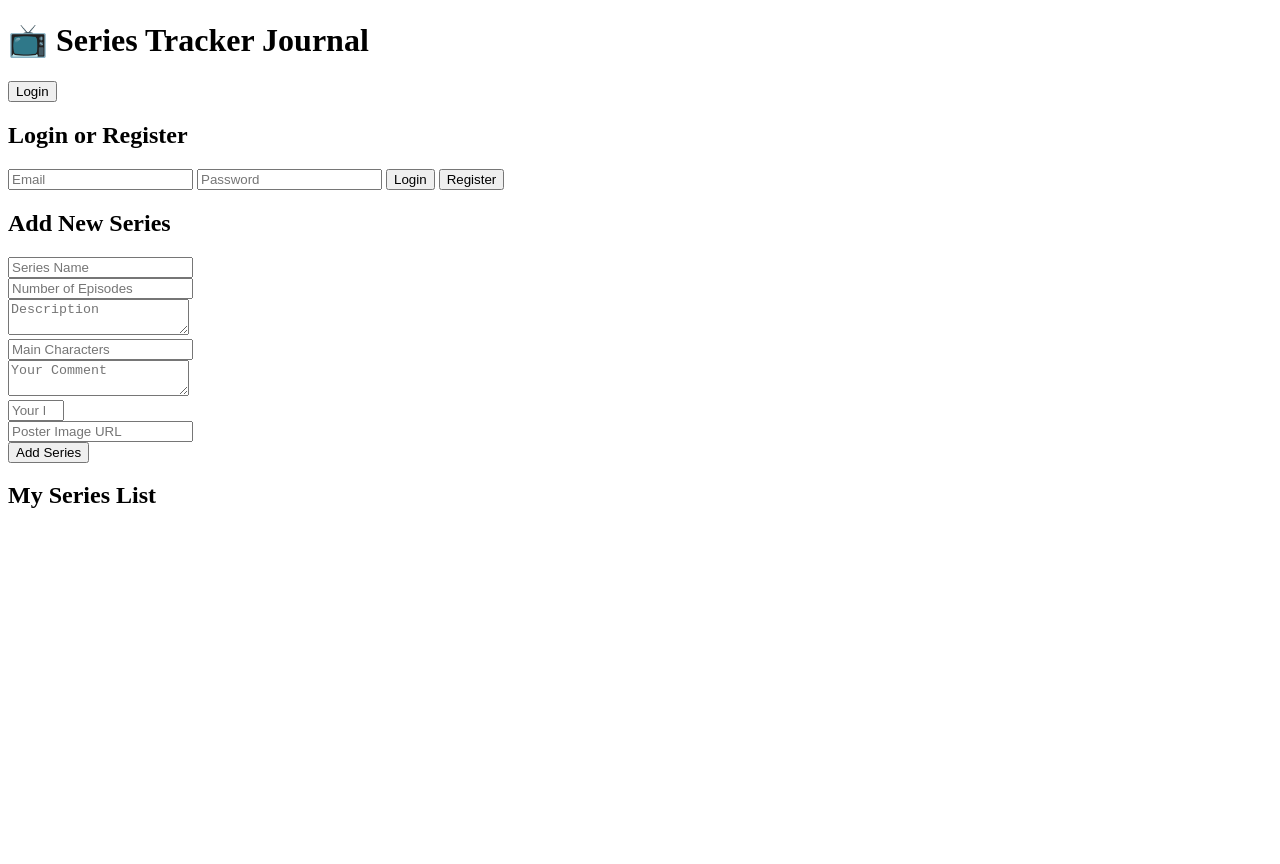
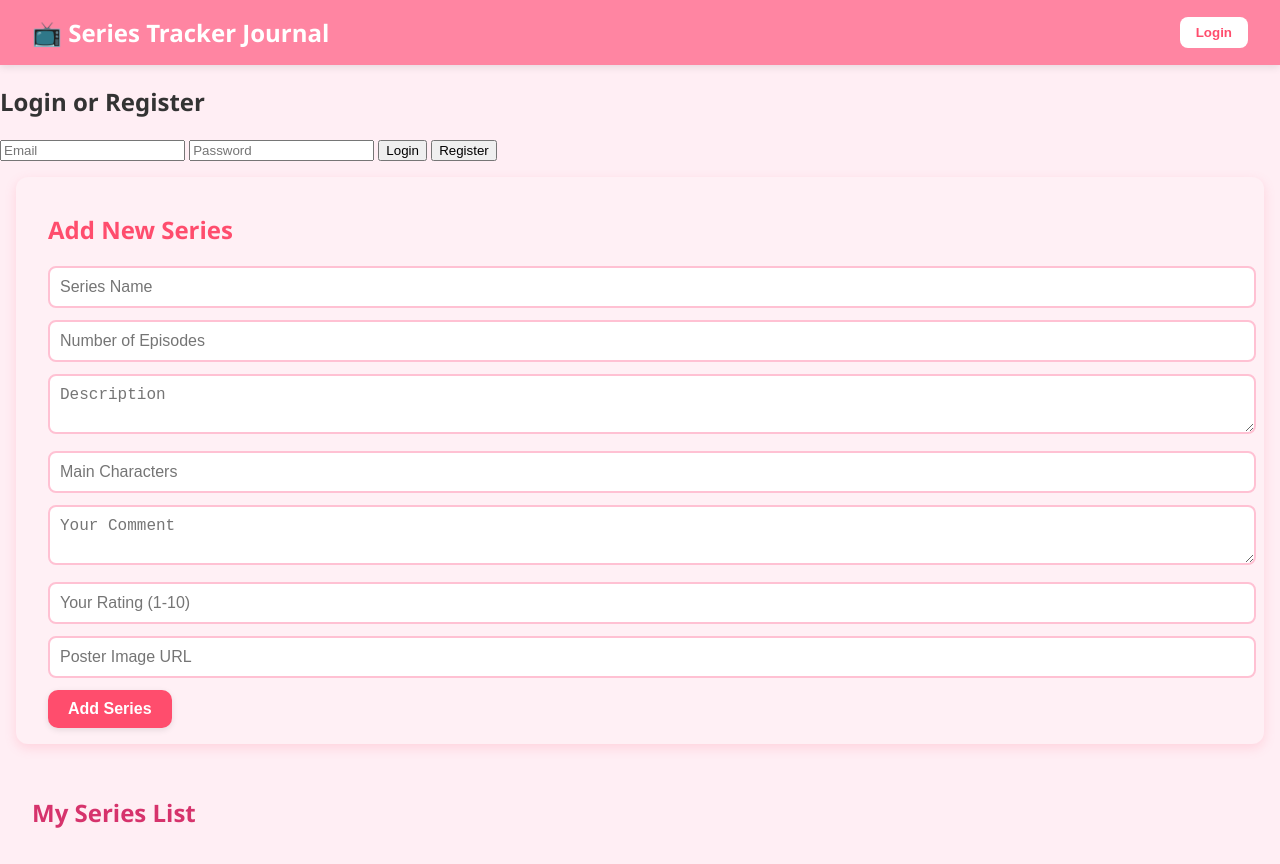
Before and after one commit to janzppw/series-trackerjournal, a plain HTML site: page index.html in a window 1280 px wide. Before the commit the page ends 800 px from the top, so only its background shows below. Drawn offline with Linux system fonts and the light colour scheme.

Commit message:
Update index.html

```diff
--- a/index.html
+++ b/index.html
@@ -4,7 +4,147 @@
   <meta charset="UTF-8" />
   <meta name="viewport" content="width=device-width, initial-scale=1.0"/>
   <title>Series Tracker Journal</title>
-  <link rel="stylesheet" href="styles.css" />
+  <style>
+    body {
+  font-family: 'Segoe UI', sans-serif;
+  margin: 0;
+  padding: 0;
+  background-color: #ffeef4;
+  color: #333;
+}
+header {
+  background-color: #ff85a2;
+  color: white;
+  padding: 1rem 2rem;
+  display: flex;
+  justify-content: space-between;
+  align-items: center;
+  box-shadow: 0 2px 8px rgba(0,0,0,0.1);
+}
+
+header h1 {
+  margin: 0;
+  font-size: 1.5rem;
+}
+
+header button {
+  background-color: white;
+  color: #ff4d6d;
+  border: none;
+  padding: 0.5rem 1rem;
+  font-weight: bold;
+  border-radius: 8px;
+  cursor: pointer;
+  transition: background-color 0.2s ease;
+}
+
+header button:hover {
+  background-color: #ffe0e7;
+}
+
+/* 📋 Form Section */
+#addSeries {
+  background-color: #fff0f5;
+  padding: 1rem 2rem;
+  border-radius: 12px;
+  margin: 1rem;
+  box-shadow: 0 4px 12px rgba(255, 105, 135, 0.2);
+}
+
+#addSeries h2 {
+  color: #ff4d6d;
+}
+
+form input,
+form textarea {
+  width: 100%;
+  margin-bottom: 12px;
+  padding: 10px;
+  border: 2px solid #ffc1d3;
+  border-radius: 8px;
+  font-size: 1rem;
+  background-color: #fff;
+  transition: border-color 0.2s ease;
+}
+
+form input:focus,
+form textarea:focus {
+  outline: none;
+  border-color: #ff4d6d;
+}
+
+/* 🎀 Buttons */
+form button {
+  background-color: #ff4d6d;
+  color: white;
+  border: none;
+  padding: 10px 20px;
+  font-weight: bold;
+  border-radius: 10px;
+  cursor: pointer;
+  font-size: 1rem;
+  box-shadow: 0 2px 6px rgba(0,0,0,0.1);
+  transition: background-color 0.2s ease;
+}
+
+form button:hover {
+  background-color: #e6445f;
+}
+
+/* 📚 Series List */
+#seriesList {
+  padding: 1rem 2rem;
+}
+
+#seriesList h2 {
+  color: #d6336c;
+}
+
+/* 💌 Series Cards */
+#seriesContainer {
+  display: flex;
+  flex-wrap: wrap;
+  gap: 1.5rem;
+  margin-top: 1rem;
+}
+
+.series-card {
+  background-color: white;
+  border: 2px solid #ffd6e0;
+  padding: 1rem;
+  border-radius: 15px;
+  width: 300px;
+  box-shadow: 0 4px 12px rgba(255, 105, 135, 0.15);
+  transition: transform 0.2s ease;
+}
+
+.series-card:hover {
+  transform: scale(1.02);
+}
+
+.series-card img {
+  width: 100%;
+  border-radius: 12px;
+  margin-bottom: 0.5rem;
+}
+
+.series-card h3 {
+  margin-top: 0.5rem;
+  color: #ff4d6d;
+}
+
+.series-card p {
+  font-size: 0.95rem;
+  margin: 5px 0;
+
+#journalSection {
+  padding: 1rem 2rem;
+  background-color: #ffe0ec;
+  border-radius: 12px;
+  margin: 1rem;
+  box-shadow: 0 4px 10px rgba(255, 105, 135, 0.1);
+}
+  </style>
 </head>
 <body>
   <div id="app">
```
